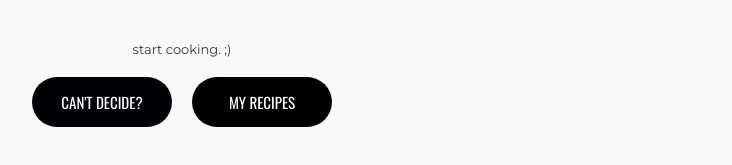
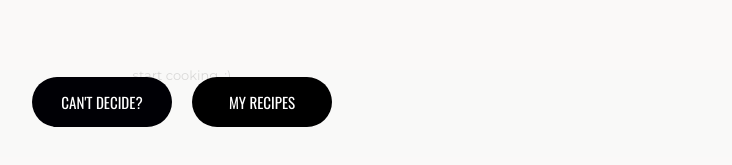
Before and after one commit to vickybremer/Rezeptbuch, a React (Create React App) app in the folder rezeptbuch/: page / in a window 1280 px wide. Shown: the part 643-808 px from the top of the page, without its empty margins (458-1190 px from the left). Built offline with nearby package versions, Linux system fonts and the light colour scheme.

Commit message:
Farben und Buttons angepasst

```diff
--- a/rezeptbuch/src/components/addNewRecipe/AddRecipe.module.css
+++ b/rezeptbuch/src/components/addNewRecipe/AddRecipe.module.css
@@ -8,7 +8,7 @@
 /* Titel Styling */
 .titleStyling {
   text-align: center;
-  background-color: #ebe5df;
+  background-color: #f2f1f0;
   border-radius: 16px;
   height: 90px;
 }
@@ -192,9 +192,10 @@
   margin-left: 5px;
 }
 
-.categoryStyling option{
+.categoryStyling option {
   color: rgb(8, 14, 12);
-  font-family: -apple-system, BlinkMacSystemFont, 'Segoe UI', Roboto, Oxygen, Ubuntu, Cantarell, 'Open Sans', 'Helvetica Neue', sans-serif
+  font-family: -apple-system, BlinkMacSystemFont, "Segoe UI", Roboto, Oxygen,
+    Ubuntu, Cantarell, "Open Sans", "Helvetica Neue", sans-serif;
 }
 
 /* Kategorie und Date sind Flex */
@@ -270,8 +271,8 @@
   font-family: oswald;
   text-transform: uppercase;
   letter-spacing: 0.1em;
-  background-color: rgb(240, 142, 13);
-  color: #ffffff;
+  background-color: #e6842f;
+  color: #faf9f8;
   margin-top: 40px;
   width: 130px;
   height: 30px;
@@ -279,6 +280,6 @@
   border: none;
 }
 .submitButtonStyling button:disabled {
-  background-color: rgb(255, 187, 124);
-  color: rgb(255, 255, 255);
+  background-color: #e6842f46;
+  color: #e6842f;
 }
--- a/rezeptbuch/src/components/navigation/Navigation.module.css
+++ b/rezeptbuch/src/components/navigation/Navigation.module.css
@@ -5,7 +5,7 @@
 }
 
 .navButtons .nav1 {
-  margin-top: 0px;
+  margin-top: 7px;
   margin-right: 10px;
   /* flex: 0 0 50%; */
   background-color: rgb(0, 0, 5);
@@ -26,7 +26,7 @@
 }
 
 .navButtons .nav2 {
-  margin-top: 0px;
+  margin-top: 7px;
   margin-left: 10px;
   /* flex: 0 0 50%; */
   background-color: rgb(0, 0, 0);
@@ -71,7 +71,10 @@
   width: 30px;
   height: 50px;
 }
-
+.navButtons .nav3:hover {
+  background-color: rgba(255, 255, 255, 0);
+  color: #e6842f;
+}
 .navButtons .nav3:focus {
   background-color: #faf9f800;
   color: #faf9f800;
@@ -81,8 +84,8 @@
   display: flex;
   justify-content: center;
   width: 100%;
-  height: 80px;
-  /* background-color: #faf9f8; */
+  height: 87px;
+  background-color: #faf9f8d5;
   position: fixed;
   bottom: 0px;
 }
--- a/rezeptbuch/src/components/recipes/Recipes.module.css
+++ b/rezeptbuch/src/components/recipes/Recipes.module.css
@@ -1,7 +1,6 @@
 .RecipesBody {
-  padding-top: 22%;
+  padding-top: 24%;
   padding-bottom: 120px;
-
 }
 
 .listItemStyling {
@@ -13,49 +12,49 @@
   padding-right: 8%;
   padding-top: 5px;
   padding-bottom: 5px;
-  height:90px;
-
+  height: 90px;
 }
 .listItemStyling button {
   display: flex;
-  background-color: #e9e7e5;
+  background-color: #f2f1f0;
   border: 2px solid black;
   width: 100%;
   height: 90px;
   border-radius: 10px;
 
   display: inline-flex;
-  align-items:center;
+  align-items: center;
 }
-.recipeButton .textflex{
+.recipeButton .textflex {
   display: flex;
 }
-.recipeButton h3{
+.recipeButton h3 {
   font-family: oswald;
   color: rgb(56, 56, 56);
   font-size: 22px;
   font-weight: 400;
   text-transform: uppercase;
   margin-left: 20px;
-  margin-top:0px;
-  margin-bottom:0px;
+  margin-top: 0px;
+  margin-bottom: 0px;
   text-align: left;
-
 }
-.recipeButton h5{
+.recipeButton h5 {
   font-family: montserrat;
   color: rgb(95, 95, 95);
   font-size: 13px;
   font-weight: 200;
   text-transform: uppercase;
   margin-left: 20px;
-  margin-top:0px;
-  margin-bottom:0px;
+  margin-top: 0px;
+  margin-bottom: 0px;
   text-align: left;
 }
-.recipeButton img{
-  width:70px;
-  margin: 10px;
+.recipeButton img {
+  width: 70px;
+  margin: 3px;
+  border: 2px solid black;
+  border-radius: 10px;
 }
 
 .listTextStyling {
```
